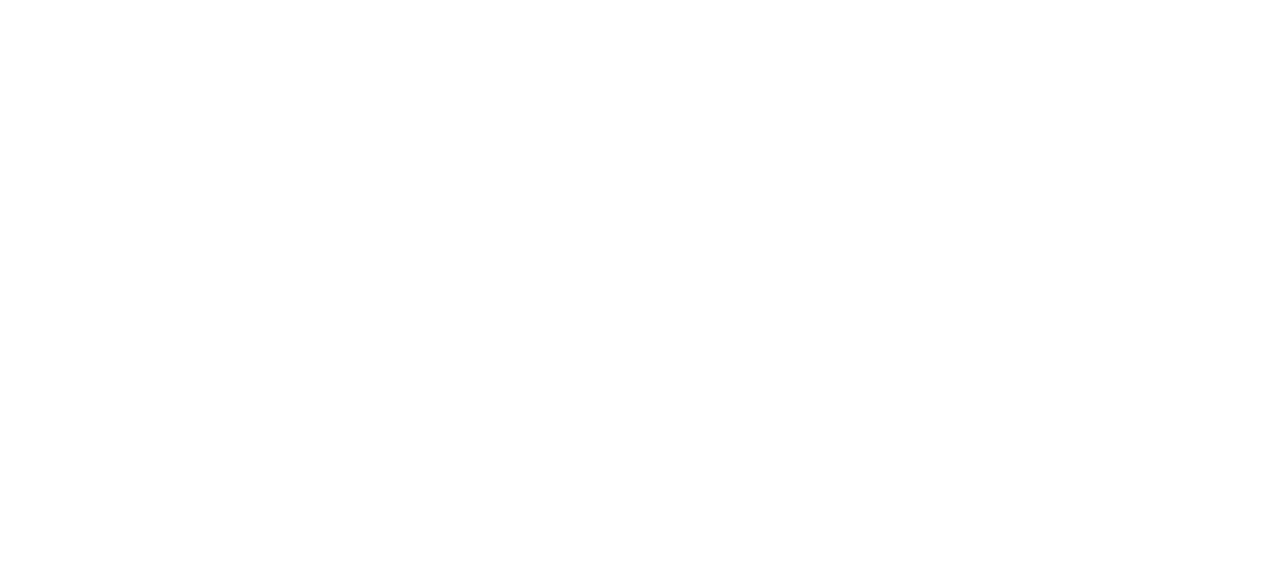
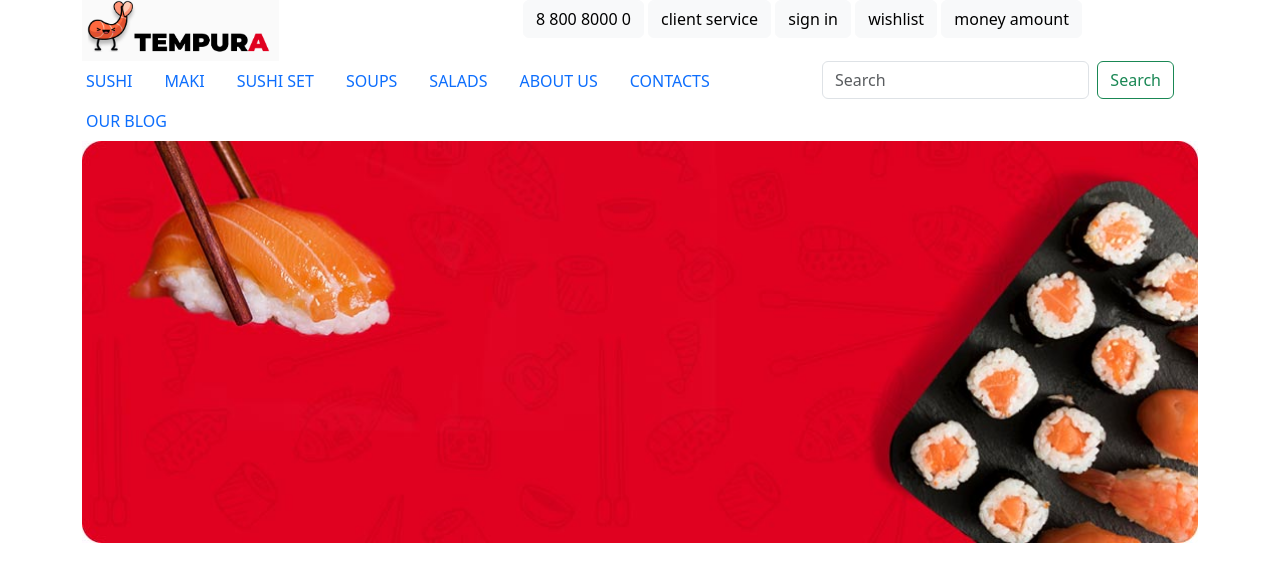
Before and after one commit to SleepyCapy123/tempura, a plain HTML site: page index.html in a window 1280 px wide. Drawn offline with nearby package versions, Linux system fonts and the light colour scheme.

Commit message:
bootstrap_and_tempura

```diff
--- /dev/null
+++ b/css/kittylikehambuga.css
@@ -0,0 +1,3 @@
+img {
+    width: 100%;
+}
--- a/index.html
+++ b/index.html
@@ -6,17 +6,78 @@
     <meta name="viewport" content="width=device-width, initial-scale=1.0">
     <title>Document</title>
     <link href="https://cdn.jsdelivr.net/npm/bootstrap@5.3.0/dist/css/bootstrap.min.css" rel="stylesheet">
+    <link rel="stylesheet" href="css/kittylikehambuga.css">
 </head>
 
 <body>
     <div class="container">
         <div class="row header">
-            <div class="row top-bar"></div>
-            <div class="row nav"></div>
+            <div class="row top-bar">
+                <div class="row col-5 logo">
+                    <div class="col-6">
+                        <img src="img/logo.png" alt="">
+                    </div>
+
+                </div>
+                <div class="action-buttons col-7">
+                    <button type="button" class="btn btn-light">8 800 8000 0</button>
+                    <button type="button" class="btn btn-light">client service</button>
+                    <button type="button" class="btn btn-light">sign in</button>
+                    <button type="button" class="btn btn-light">wishlist</button>
+                    <button type="button" class="btn btn-light">money amount</button>
+                </div>
+            </div>
+            <div class="row nav">
+                <div class="col-8">
+                    <ul class="nav">
+                        <li class="nav-item">
+                            <a class="nav-link" href="#">SUSHI</a>
+                        </li>
+                        <li class="nav-item">
+                            <a class="nav-link" href="#">MAKI</a>
+                        </li>
+                        <li class="nav-item">
+                            <a class="nav-link" href="#">SUSHI SET</a>
+                        </li>
+                        <li class="nav-item">
+                            <a class="nav-link" href="#">SOUPS</a>
+                        </li>
+                        <li class="nav-item">
+                            <a class="nav-link" href="#">SALADS</a>
+                        </li>
+                        <li class="nav-item">
+                            <a class="nav-link" href="#">ABOUT US</a>
+                        </li>
+                        <li class="nav-item">
+                            <a class="nav-link" href="#">CONTACTS</a>
+                        </li>
+                        <li class="nav-item">
+                            <a class="nav-link" href="#">OUR BLOG</a>
+                        </li>
+                    </ul>
+                </div>
+                <div class="col-4">
+                    <form class="d-flex" role="search">
+                        <input class="form-control me-2" type="search" placeholder="Search" aria-label="Search">
+                        <button class="btn btn-outline-success" type="submit">Search</button>
+                    </form>
+                </div>
+            </div>
         </div>
         <div class="row">
-            <div class="slider"></div>
-            <div class="carousel"></div>
+            <div class="slider">
+                <img src="img/slider.png" alt="">
+            </div>
+            <div class="carousel">
+                <div></div>
+                <div></div>
+                <div></div>
+                <div></div>
+                <div></div>
+                <div></div>
+                <div></div>
+                <div></div>
+            </div>
         </div>
         <div class="row">
             <div class="products"></div>
```
Also changed, not shown: img/logo.png (added), img/slider.png (added).
